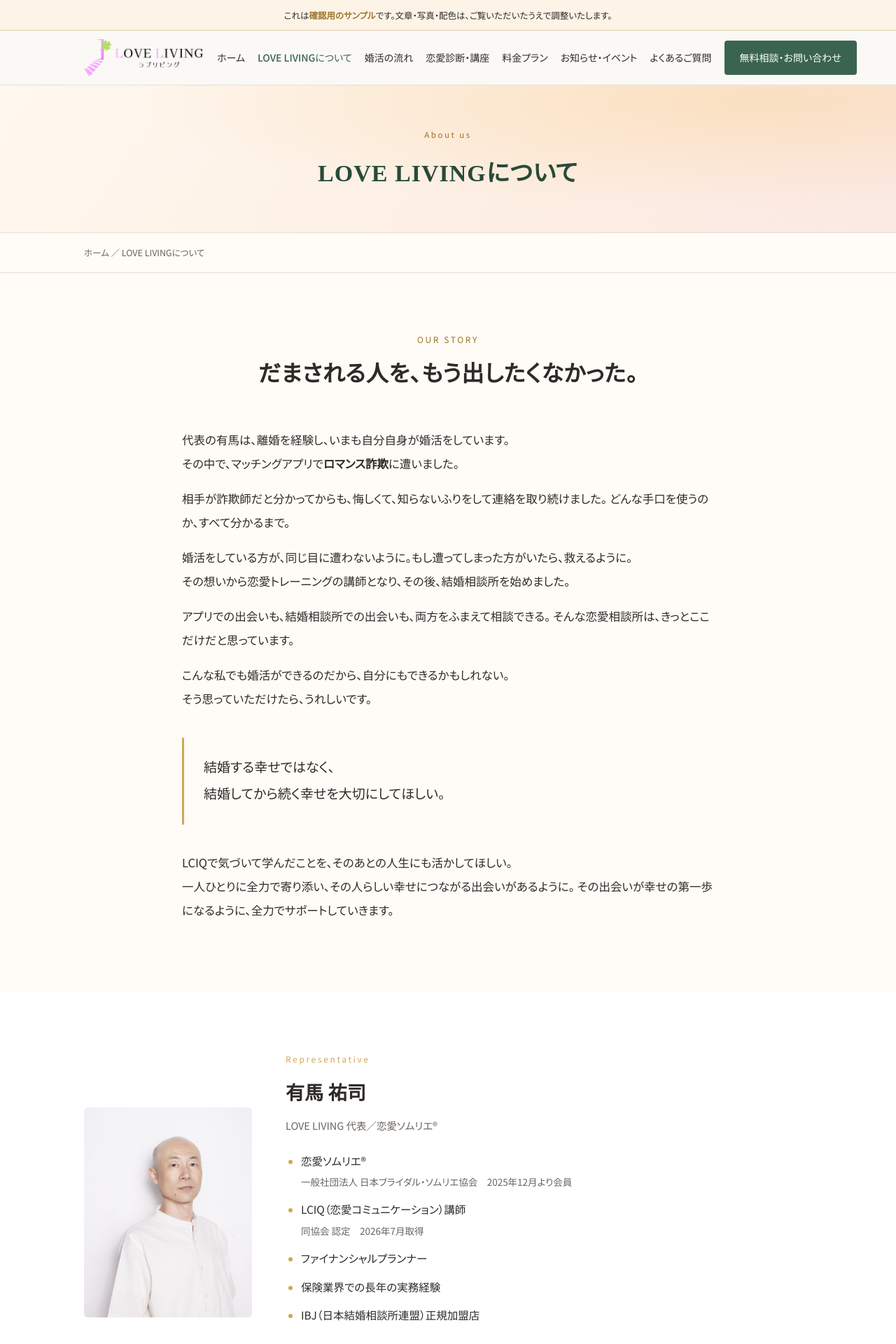
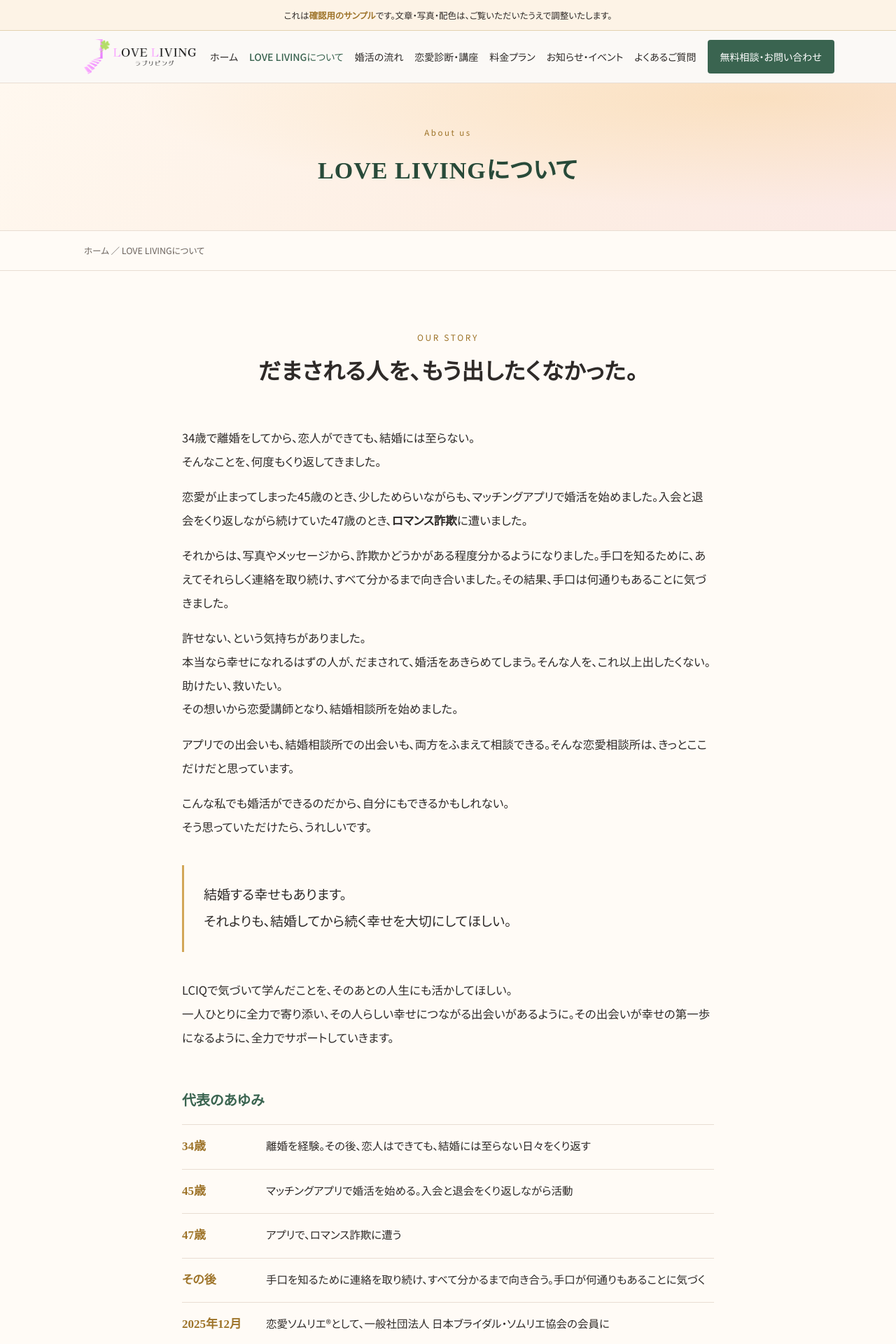
Before and after one commit to finracofficial-cmd/WP_loving, a PHP site: page /about.html in a window 1280 px wide. Shown: the top 1920 px of the page at 70% size. Run offline with PHP 8.4, Linux system fonts and the light colour scheme.

Commit message:
Apply 5th-round client copy fixes to preview
- Hero: drop rule line, new headline/lead; service 01/02 copy
- Story: remove 'still', age 47 wording, revised quote; About rebuilt from client bio with timeline
- Entry wording (入会), photo shoot optional, original documents, debit date 27th
- Remove stray spaces from CJK line breaks; tighten header at 1280px
- docs/13: record round 5, pending card payment, FV stock policy

Co-Authored-By: Claude Opus 5.5 <noreply@anthropic.com>
Claude-Session: https://claude.ai/code/session_01QUPAtAqkCesVuMktv1Jmj8

```diff
--- a/preview/about.html
+++ b/preview/about.html
@@ -10,22 +10,32 @@
 </div></header><section class="ph"><div class="wrap"><span class="en">About us</span><h1>LOVE LIVINGについて</h1></div></section><div class="crumb"><div class="wrap"><a href="index.html">ホーム</a> ／ LOVE LIVINGについて</div></div>
 <section class="sec"><div class="wrap narrow">
 <div class="sec-h"><span class="en">Our Story</span><h2>だまされる人を、もう出したくなかった。</h2></div>
-<p class="lead">代表の有馬は、離婚を経験し、いまも自分自身が婚活をしています。<br>
-その中で、マッチングアプリで<strong>ロマンス詐欺</strong>に遭いました。</p>
-<p class="lead">相手が詐欺師だと分かってからも、悔しくて、知らないふりをして連絡を取り続けました。
-どんな手口を使うのか、すべて分かるまで。</p>
-<p class="lead">婚活をしている方が、同じ目に遭わないように。もし遭ってしまった方がいたら、救えるように。<br>
-その想いから恋愛トレーニングの講師となり、その後、結婚相談所を始めました。</p>
-<p class="lead">アプリでの出会いも、結婚相談所での出会いも、両方をふまえて相談できる。
-そんな恋愛相談所は、きっとここだけだと思っています。</p>
+<p class="lead">34歳で離婚をしてから、恋人ができても、結婚には至らない。<br>
+そんなことを、何度もくり返してきました。</p>
+<p class="lead">恋愛が止まってしまった45歳のとき、少しためらいながらも、マッチングアプリで婚活を始めました。入会と退会をくり返しながら続けていた47歳のとき、<strong>ロマンス詐欺</strong>に遭いました。</p>
+<p class="lead">それからは、写真やメッセージから、詐欺かどうかがある程度分かるようになりました。手口を知るために、あえてそれらしく連絡を取り続け、すべて分かるまで向き合いました。その結果、手口は何通りもあることに気づきました。</p>
+<p class="lead">許せない、という気持ちがありました。<br>
+本当なら幸せになれるはずの人が、だまされて、婚活をあきらめてしまう。そんな人を、これ以上出したくない。助けたい、救いたい。<br>
+その想いから恋愛講師となり、結婚相談所を始めました。</p>
+<p class="lead">アプリでの出会いも、結婚相談所での出会いも、両方をふまえて相談できる。そんな恋愛相談所は、きっとここだけだと思っています。</p>
 <p class="lead">こんな私でも婚活ができるのだから、自分にもできるかもしれない。<br>
 そう思っていただけたら、うれしいです。</p>
 <div style="border-left:3px solid var(--c-accent);padding:24px 0 24px 28px;margin:38px 0">
 <p style="font-family:var(--serif);font-size:19px;line-height:2;margin:0">
-結婚する幸せではなく、<br>結婚してから続く幸せを大切にしてほしい。</p></div>
+結婚する幸せもあります。<br>それよりも、結婚してから続く幸せを大切にしてほしい。</p></div>
 <p class="lead">LCIQで気づいて学んだことを、そのあとの人生にも活かしてほしい。<br>
-一人ひとりに全力で寄り添い、その人らしい幸せにつながる出会いがあるように。
-その出会いが幸せの第一歩になるように、全力でサポートしていきます。</p>
+一人ひとりに全力で寄り添い、その人らしい幸せにつながる出会いがあるように。その出会いが幸せの第一歩になるように、全力でサポートしていきます。</p>
+
+<h3 class="tl-h">代表のあゆみ</h3>
+<dl class="tl">
+<dt>34歳</dt><dd>離婚を経験。その後、恋人はできても、結婚には至らない日々をくり返す</dd>
+<dt>45歳</dt><dd>マッチングアプリで婚活を始める。入会と退会をくり返しながら活動</dd>
+<dt>47歳</dt><dd>アプリで、ロマンス詐欺に遭う</dd>
+<dt>その後</dt><dd>手口を知るために連絡を取り続け、すべて分かるまで向き合う。手口が何通りもあることに気づく</dd>
+<dt>2025年12月</dt><dd>恋愛ソムリエ®として、一般社団法人 日本ブライダル・ソムリエ協会の会員に</dd>
+<dt>2026年7月</dt><dd>LCIQ（恋愛コミュニケーション）講師に認定</dd>
+<dt>現在</dt><dd>恋愛講師として活動しながら、結婚相談所 LOVE LIVING を運営</dd>
+</dl>
 </div></section>
 
 <section class="sec sec-alt"><div class="wrap"><div class="split split-xs">
@@ -40,8 +50,7 @@
 <li>保険業界での長年の実務経験</li>
 <li>IBJ（日本結婚相談所連盟）正規加盟店</li></ul>
 <p class="lead" style="margin-top:22px;font-size:15.5px">
-「まさに努力と結果は比例する！」を座右の銘に、
-一人ひとりの婚活に、最後まで付き合います。</p></div>
+「まさに努力と結果は比例する！」を座右の銘に、一人ひとりの婚活に、最後まで付き合います。</p></div>
 </div></div></section>
 
 <section class="sec"><div class="wrap">
@@ -54,10 +63,7 @@
 <section class="sec sec-alt"><div class="wrap narrow">
 <div class="sec-h"><span class="en">Voice</span><h2>代表へのお客様の声</h2></div>
 <div class="voice">
-<p>有馬さんに担当していただいて本当に良かったと思っています。
-親身になって話を聞いてくださり、丁寧にサポートしていただいてありがとうございます。
-一人では悩んでしまうことも、相談できる方がいることで前向きになれました。
-ありがとうございました！</p>
+<p>有馬さんに担当していただいて本当に良かったと思っています。親身になって話を聞いてくださり、丁寧にサポートしていただいてありがとうございます。一人では悩んでしまうことも、相談できる方がいることで前向きになれました。ありがとうございました！</p>
 <cite>20代 女性</cite></div>
 </div></section>
 
@@ -65,9 +71,7 @@
 <div class="sec-h"><span class="en">After Marriage</span><h2>ご成婚後も、ご相談ください</h2></div>
 <p class="lead">結婚は、ゴールではなくスタートです。<br>
 LOVE LIVING では、ご成婚後の住まいや保険についてのご相談も承ります。</p>
-<p class="lead">代表は保険業界での長年の実務経験とファイナンシャルプランナーの資格をもとに、
-家計や保障の考え方について、経験にもとづいたご相談に応じます。
-個別の商品については、必要に応じて提携先の専門家をご紹介いたします。</p>
+<p class="lead">代表は保険業界での長年の実務経験とファイナンシャルプランナーの資格をもとに、家計や保障の考え方について、経験にもとづいたご相談に応じます。個別の商品については、必要に応じて提携先の専門家をご紹介いたします。</p>
 <p style="font-size:13px;color:var(--c-muted);line-height:1.9;margin-top:22px">
 ※当社は宅地建物取引業者ではありません。不動産のお取引は提携先の宅地建物取引業者が行います。<br>
 ※保険の募集・勧誘は行っておりません。一般的な情報提供のみとなります。</p>
--- a/preview/assets/css/style.css
+++ b/preview/assets/css/style.css
@@ -388,3 +388,11 @@ select:focus-visible,textarea:focus-visible{outline:2px solid var(--c-accent);ou
   .hd-cta{margin:10px 22px;text-align:center;border-radius:4px}
   .hd-tgl{display:block}
 }
+/* 代表のあゆみ */
+.tl-h{font-family:var(--serif);font-size:20px;margin:56px 0 18px;color:var(--c-main)}
+.tl{display:grid;grid-template-columns:120px 1fr;margin:0;border-top:1px solid var(--c-line)}
+.tl dt,.tl dd{margin:0;padding:16px 0;border-bottom:1px solid var(--c-line);line-height:1.8}
+.tl dt{font-family:var(--serif);font-weight:600;color:var(--c-accent-d);padding-right:16px}
+.tl dd{font-size:15.5px}
+@media(max-width:600px){.tl{grid-template-columns:1fr}.tl dt{border-bottom:none;padding-bottom:0}.tl dd{padding-top:4px}}
+.hd-logo img{width:160px}.hd-nav{gap:16px}.hd-cta{padding:11px 18px}
--- a/preview/price.html
+++ b/preview/price.html
@@ -96,7 +96,7 @@ IBJに加えて、NNR（日本仲人連盟）に登録されている方とも
 <tr><th>お支払い方法</th><td>現金／銀行振込／口座引き去り</td></tr>
 <tr><th>分割払い</th><td>ご相談に応じます（途中でご退会される場合は条件がございます）</td></tr>
 <tr><th>初期費用</th><td>ご入会後3日以内にお支払いをお願いしております</td></tr>
-<tr><th>月会費</th><td>口座振替（毎月25日）</td></tr>
+<tr><th>月会費</th><td>口座振替（毎月27日）</td></tr>
 <tr><th>成婚料</th><td>ご成婚に至ったときにお支払いいただきます<br>
 <span style="font-size:13.5px;color:var(--c-muted)">「成婚」の定義について詳しくは <a href="law.html">特定商取引法に基づく表記</a> をご覧ください</span></td></tr>
 </table>
```
Also changed, not shown: docs/13-仕様確定.md (+24 -0 lines), preview/faq.html (+1 -1 lines), preview/flow.html (+4 -3 lines), preview/index.html (+9 -12 lines), preview/law.html (+6 -14 lines), preview/lciq.html (+3 -7 lines), preview/privacy.html (+6 -13 lines).
